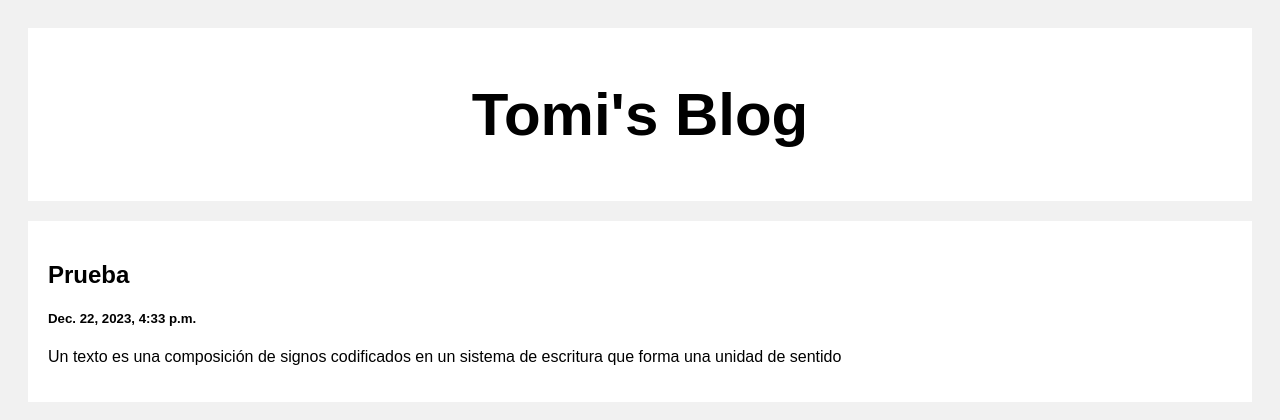
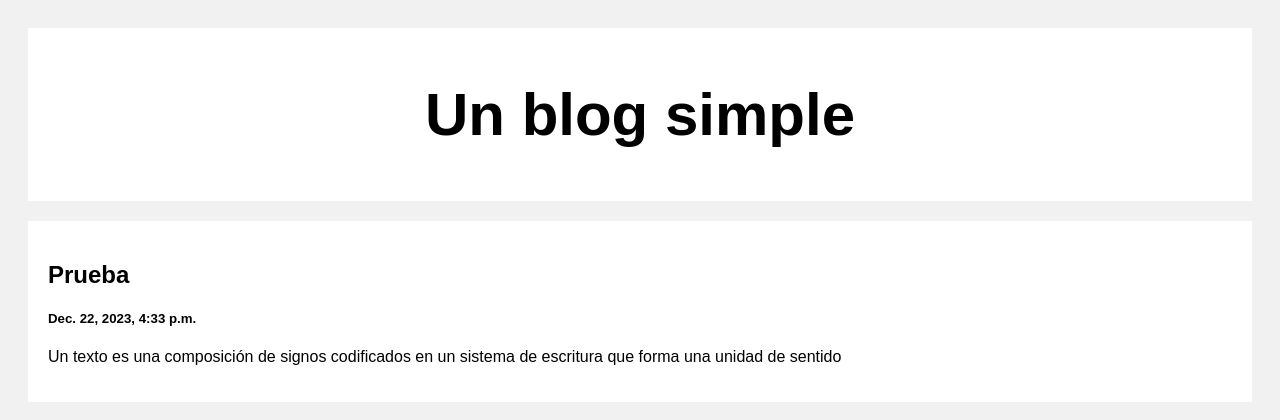
Before and after one commit to nahueldisi/blog, a Django app: page / in a window 1280 px wide. Shown: the top 420 px of the page. Run offline with Django 5.2, Linux system fonts and the light colour scheme; data comes from the database, SQL or seed files in the repository.

Commit message:
Update index.html

```diff
--- a/blog/templates/index.html
+++ b/blog/templates/index.html
@@ -48,7 +48,7 @@ body {
 <body>
 
 <div class="header">
-  <h2>Tomi's Blog</h2>
+  <h2>Un blog simple</h2>
 </div>
 
 <div class="row">
```
